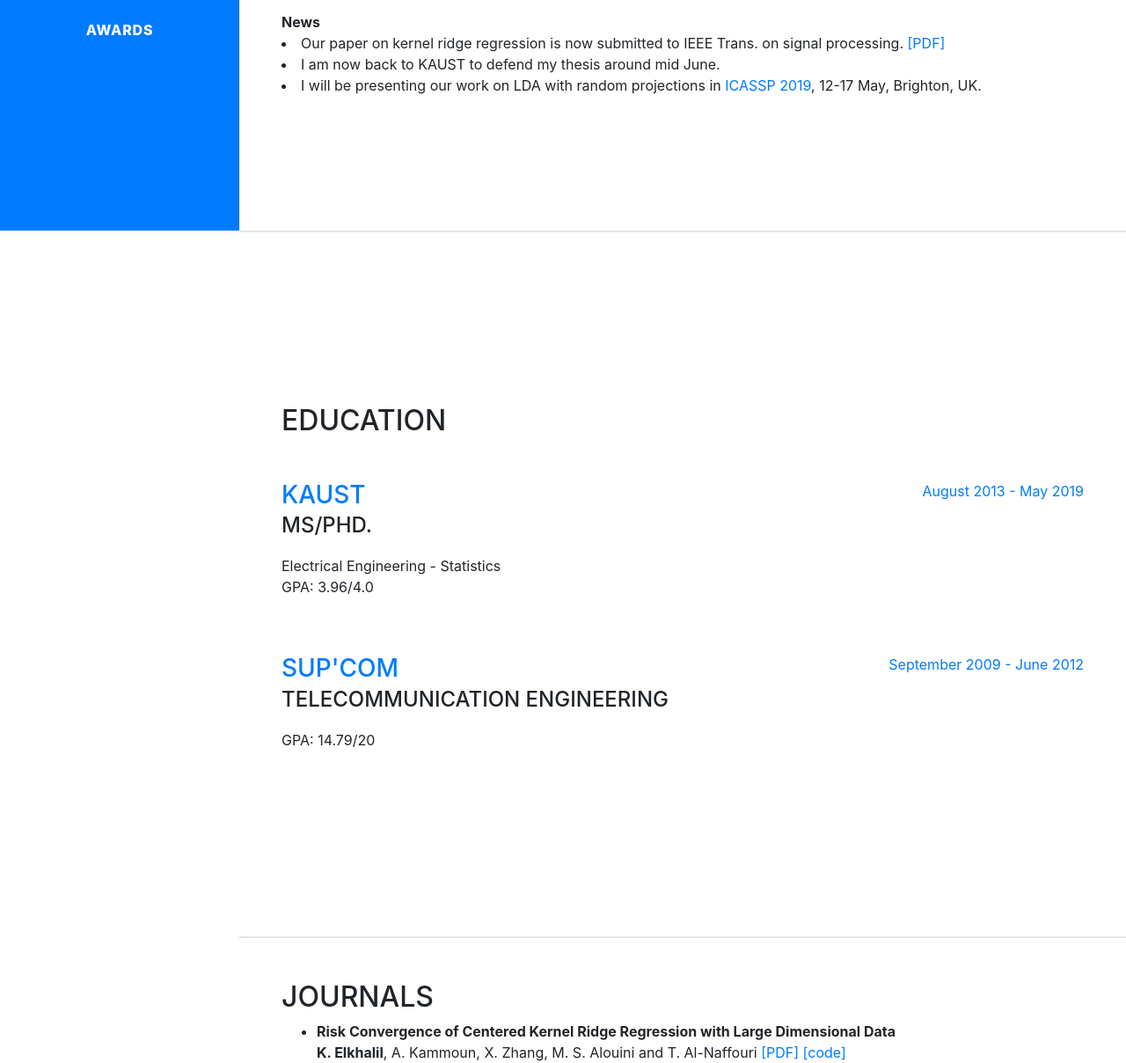
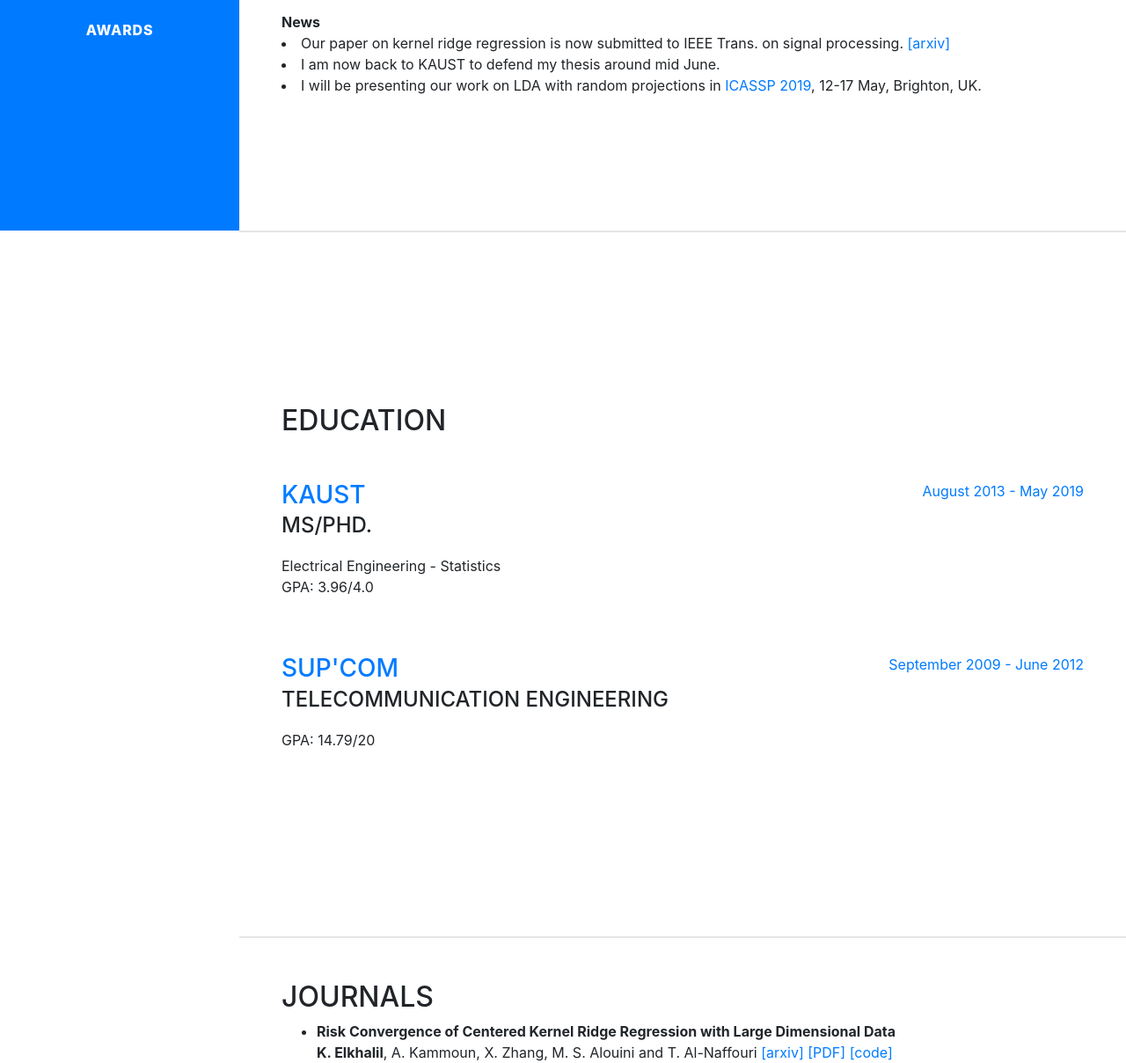
Before and after one commit to KhalilElkhalil/khalilelkhalil.github.io, a website with bundled scripts: page index.html in a window 1280 px wide. Shown: the part 538-1746 px from the top of the page at 88% size. Built offline with nearby package versions, Linux system fonts and the light colour scheme; a web font is replaced by a local one.

Commit message:
arxiv_kernel

```diff
--- a/index.html
+++ b/index.html
@@ -92,7 +92,7 @@
           <div class="News">
               <b> News </b>
               <li> Our paper on kernel ridge regression is now submitted to IEEE Trans. on signal processing.
-                <a href ="publications\TSP_draft.pdf">[PDF]</a>
+                <a href ="https://arxiv.org/abs/1904.09212">[arxiv]</a>
               </li>
               <li>
                 I am now back to KAUST to defend my thesis around mid June.
@@ -150,7 +150,7 @@
 
           <ul>
             <li> <b> Risk Convergence of Centered Kernel Ridge Regression with Large Dimensional Data  </b></li>
-            <p> <b>K. Elkhalil</b>, A. Kammoun, X. Zhang, M. S. Alouini and T. Al-Naffouri <a href ="publications\TSP_draft.pdf">[PDF]</a>
+            <p> <b>K. Elkhalil</b>, A. Kammoun, X. Zhang, M. S. Alouini and T. Al-Naffouri <a href ="https://arxiv.org/abs/1904.09212">[arxiv] <a href ="publications\TSP_draft.pdf">[PDF]</a>
               <a href ="https://github.com/KhalilElkhalil/Kernel_Ridge_Regression">[code]</a>
             </p>
 
```
